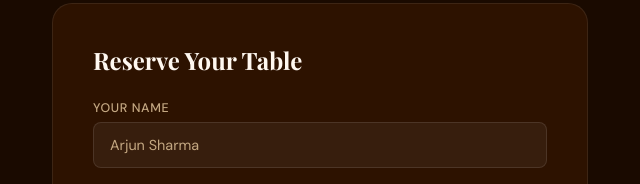
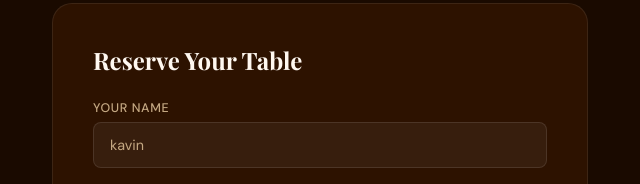
Before and after one commit to domain-f/static, a website: page index.html in a window 1280 px wide. Shown: the part 3700-3884 px from the top of the page, 628-1268 px from the left. Drawn offline with nearby package versions, Linux system fonts and the light colour scheme; a web font is replaced by a local one.

Commit message:
Update booking form placeholder name

```diff
--- a/index.html
+++ b/index.html
@@ -378,7 +378,7 @@
         <h3>Reserve Your Table</h3>
         <div class="form-group">
           <label>Your Name</label>
-          <input type="text" placeholder="Arjun Sharma" id="bookName"/>
+          <input type="text" placeholder="kavin" id="bookName"/>
         </div>
         <div class="form-group">
           <label>Phone Number</label>
```
